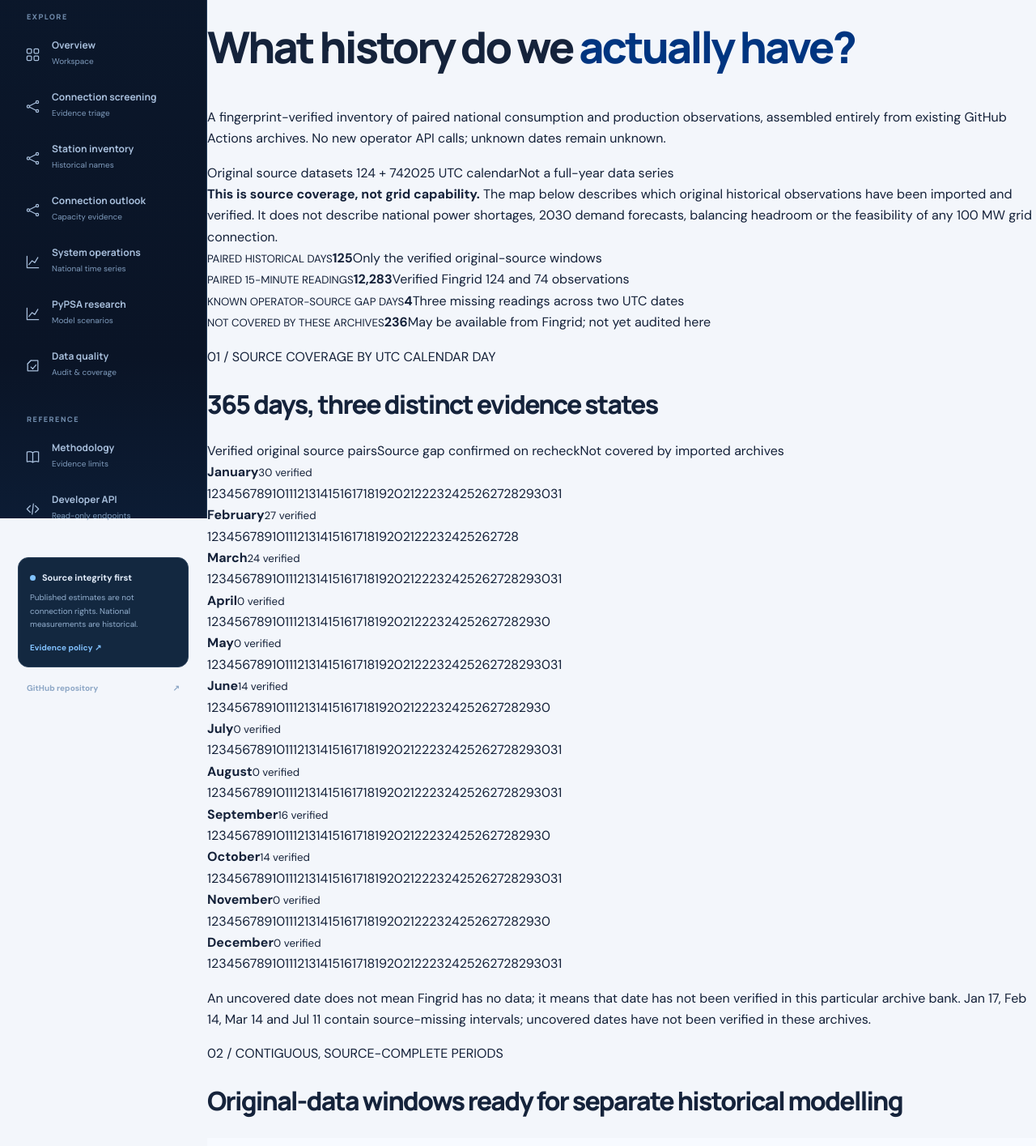
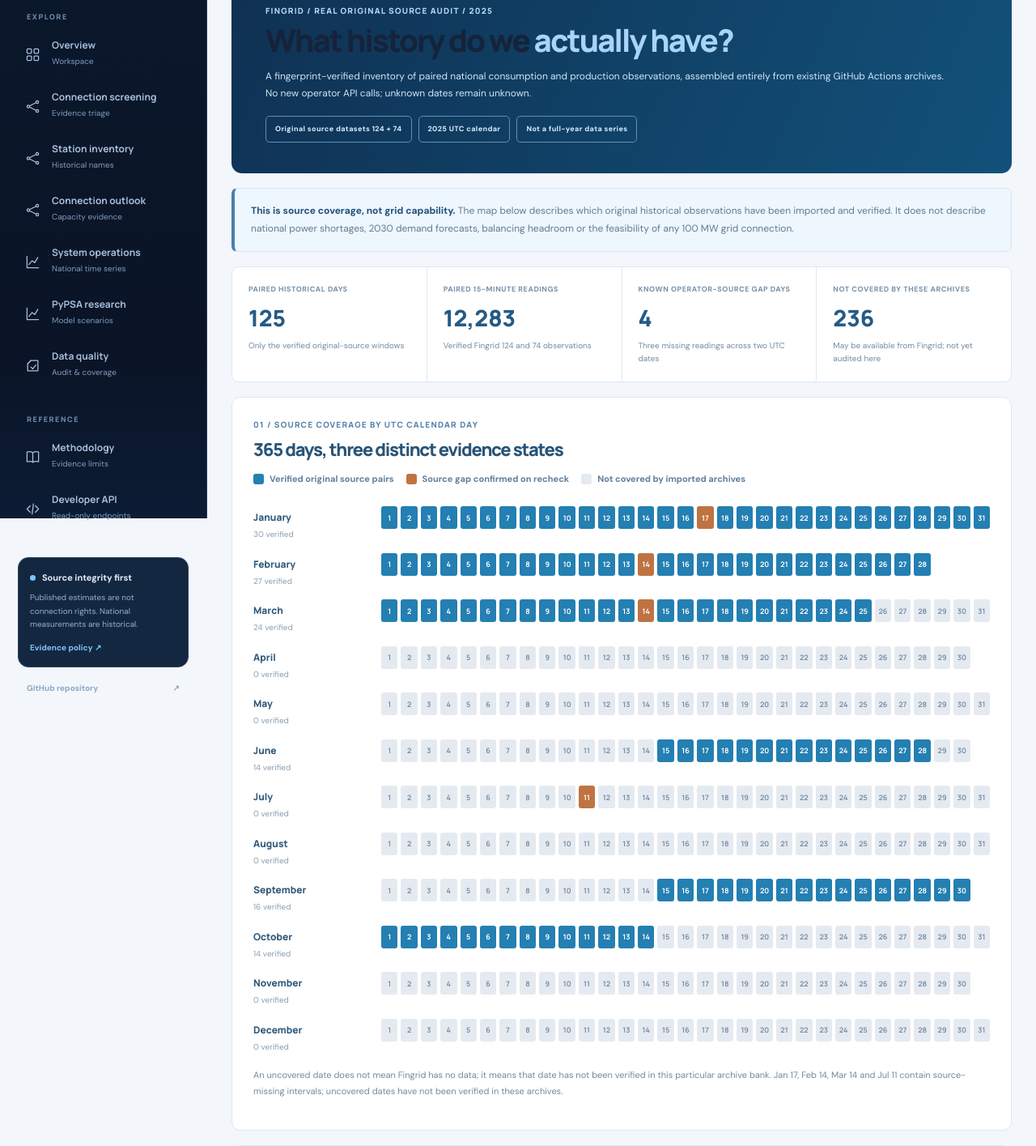
Before and after one commit to abhijith-sivaprasadan/finnish-grid-connection-evidence, a Next.js app in the folder website/: page /analysis/source-coverage in a window 1280 px wide. Shown: the part 160-1575 px from the top of the page at 81% size. Built offline with nearby package versions, Linux system fonts and the light colour scheme.

Commit message:
ui: make source coverage discoverable from production analysis and style UTC calendar

```diff
--- a/website/src/app/analysis/page.tsx
+++ b/website/src/app/analysis/page.tsx
@@ -13,6 +13,7 @@ export default function Analysis(){
    <p>A source-grounded 48-hour national electricity-system sensitivity, solved with PyPSA and HiGHS. Actual Fingrid 2026 observations anchor the historical baseline; balancing limits, storage and flexible demand are clearly stated <strong>hypothetical assumptions</strong>.</p>
    <div className="an-hero-meta"><span>15–16 OCT 2026 UTC</span><span>192 × 15-MINUTE INTERVALS</span><span>ONE AGGREGATED BUS</span><span>4 SOLVED SCENARIOS</span></div>
   </header>
+  <div className="cov-launch"><div><strong>Verified 2025 Fingrid source coverage</strong><p>125 fully paired UTC days; 4 source-gap dates and 236 dates not covered by imported archives. Not physical connection capacity or a 365-day study.</p></div><Link href="/analysis/source-coverage">Inspect historical evidence ↗</Link></div>
   <div className="an-warning" role="note"><strong>Not a connection-capacity estimate.</strong> This model cannot determine whether a 100 MW project can connect at Seinäjoki, Uusnivala or any other named point. A modelled shortfall under an assumed balancing ceiling is <em>not</em> an observed Finnish blackout or actual transmission-grid limitation. These two days are not a 2030 forecast.</div>
   <AnalysisWorkbench observed={observed} model={scenario}/>
   <section className="an-reference">
--- a/website/src/app/globals.css
+++ b/website/src/app/globals.css
@@ -965,3 +965,49 @@ tr:hover td {background:#fbfdff}
 .an-limit code{overflow-wrap:anywhere}
 @media(max-width:1000px){.an-methodology,.an-results{grid-template-columns:1fr 1fr}.an-mini-layout{grid-template-columns:1fr}}
 @media(max-width:650px){.an-page{padding:15px 12px 38px}.an-hero{padding:25px}.an-pane,.an-reference,.an-limit{padding:17px}.an-reference{grid-template-columns:1fr}.an-chart{height:300px}.an-results>div{padding:13px 11px}.an-pane-top{flex-direction:column}.an-methodology>div{padding:13px}.an-methodology strong{font-size:15px}}
+
+/* Original 2025 Fingrid source coverage: three transparent evidence states */
+.cov-page{max-width:1460px;margin:0 auto;padding:27px 30px 72px;display:flex;flex-direction:column;gap:18px}
+.cov-kicker{font:800 10px var(--display);letter-spacing:.12em;color:#5684ab;margin:0 0 9px}
+.cov-hero{background:linear-gradient(113deg,#0f3153,#12517a);color:#fff;border-radius:13px;padding:38px 42px}
+.cov-hero .cov-kicker{color:#b5d8f3}
+.cov-hero h1{font:850 clamp(25px,3vw,44px)/1.1 var(--display);letter-spacing:-.05em;margin:0 0 13px}
+.cov-hero h1 em{color:#a8d4f6;font-style:normal}
+.cov-hero>p:not(.cov-kicker){color:#cee5f7;line-height:1.75;max-width:850px;font-size:12px}
+.cov-meta{display:flex;flex-wrap:wrap;gap:8px;margin-top:17px}
+.cov-meta span{font-size:9px;font-weight:800;letter-spacing:.04em;border:1px solid #5e91b5;border-radius:5px;padding:8px 11px;color:#d5eafb}
+.cov-warning{padding:17px 20px;border:1px solid #d8e5f1;border-left:4px solid #477fae;border-radius:7px;background:#eef6fe;color:#607c96;line-height:1.8;font-size:12px}
+.cov-warning strong{color:#21527c}
+.cov-stats{display:grid;grid-template-columns:repeat(4,minmax(0,1fr));gap:1px;background:#dce9f5;border-radius:9px;overflow:hidden;border:1px solid #dce9f5}
+.cov-stats>div{background:#fff;padding:20px;display:flex;flex-direction:column;gap:8px}
+.cov-stats small{color:#7893aa;font-size:9px;font-weight:800;letter-spacing:.06em}
+.cov-stats strong{color:#255a84;font:850 28px var(--display)}
+.cov-stats span{color:#738ca3;font-size:10px;line-height:1.6}
+.cov-panel,.cov-provenance{padding:26px;border:1px solid #dce8f3;background:#fff;border-radius:11px}
+.cov-panel h2,.cov-provenance h2{color:#285477;font:800 22px var(--display);margin:0 0 12px}
+.cov-legend{display:flex;flex-wrap:wrap;gap:15px;margin-bottom:25px}
+.cov-legend span{display:flex;align-items:center;gap:7px;color:#617f9b;font-size:11px;font-weight:700}
+.cov-legend i{display:block;width:13px;height:13px;border-radius:3px}
+.cov-complete{background:#247fb2;color:#fff}
+.cov-source_missing{background:#bf7342;color:#fff}
+.cov-not_in_archives{background:#e5eaf1;color:#7890a5}
+.cov-months{display:grid;grid-template-columns:1fr;gap:14px}
+.cov-month{display:grid;grid-template-columns:145px 1fr;gap:13px;align-items:start}
+.cov-month-name{display:flex;flex-direction:column;gap:5px;padding-top:5px}
+.cov-month-name strong{color:#325b7c;font:800 12px var(--display)}
+.cov-month-name small{font-size:10px;color:#8b9fb2}
+.cov-month-days{display:grid;grid-template-columns:repeat(31,minmax(0,1fr));gap:4px}
+.cov-date{display:flex;justify-content:center;align-items:center;min-width:0;min-height:28px;border-radius:3px;font:700 9px var(--display)}
+.cov-caption,.cov-provenance p:not(.cov-kicker){color:#7189a0;font-size:11px;line-height:1.8;margin-top:17px}
+.cov-table-scroll{width:100%;overflow-x:auto}
+.cov-table{width:100%;min-width:570px;border-collapse:collapse}
+.cov-table th,.cov-table td{text-align:left;font-size:11px;padding:12px 11px;border-bottom:1px solid #e0eaf4;color:#58748e}
+.cov-table th{font-weight:800;color:#335d80}
+.cov-table thead th{background:#f3f8fd;color:#527998}
+.cov-provenance{display:grid;grid-template-columns:repeat(2,minmax(0,1fr));gap:26px}
+.cov-links{display:flex;gap:8px;flex-wrap:wrap;margin-top:15px}
+.cov-links a{background:#f4f9ff;color:#235f94;padding:8px 11px;border:1px solid #dae6f1;border-radius:6px;font-size:10px;font-weight:800;text-decoration:none}
+@media(max-width:900px){.cov-stats{grid-template-columns:repeat(2,minmax(0,1fr))}.cov-month{grid-template-columns:1fr;gap:5px}.cov-month-name{flex-direction:row;justify-content:space-between}}
+@media(max-width:650px){.cov-page{padding:13px 11px 37px}.cov-hero{padding:24px}.cov-panel,.cov-provenance{padding:16px}.cov-provenance{grid-template-columns:1fr}.cov-month-days{gap:2px}.cov-date{min-height:19px;font-size:7px}.cov-stats>div{padding:12px}.cov-stats strong{font-size:21px}}
+
+.cov-launch{border:1px solid #d6e8fa;background:#f1f8ff;border-radius:11px;padding:18px 22px;display:flex;align-items:center;justify-content:space-between;gap:18px;margin:17px 0;color:#24537e}.cov-launch strong{font:800 15px var(--display)}.cov-launch p{font-size:12px;margin:5px 0 0;color:#6c86a0}.cov-launch a{background:#115c9b;border-radius:7px;padding:10px 14px;color:#fff;text-decoration:none;font-size:11px;font-weight:800;white-space:nowrap}@media(max-width:650px){.cov-launch{flex-direction:column;align-items:flex-start}.cov-launch a{white-space:normal}}
```
